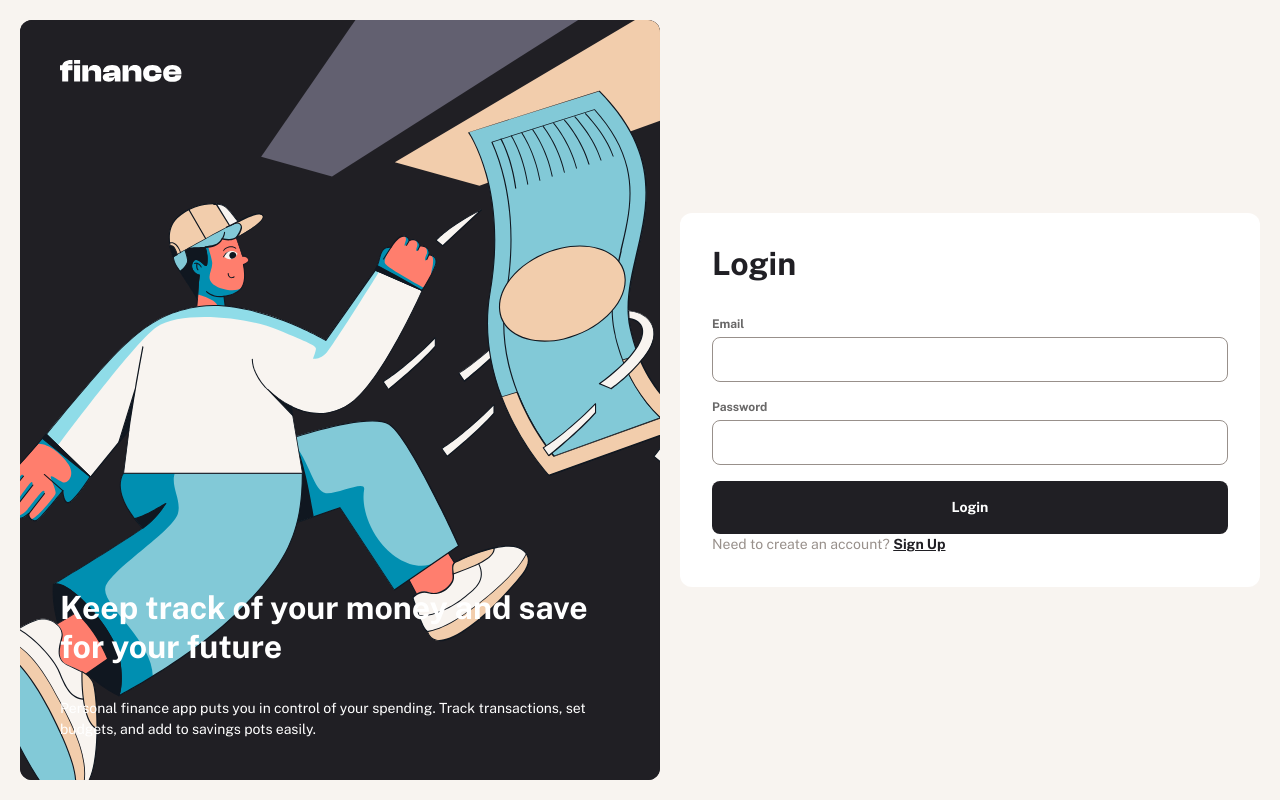
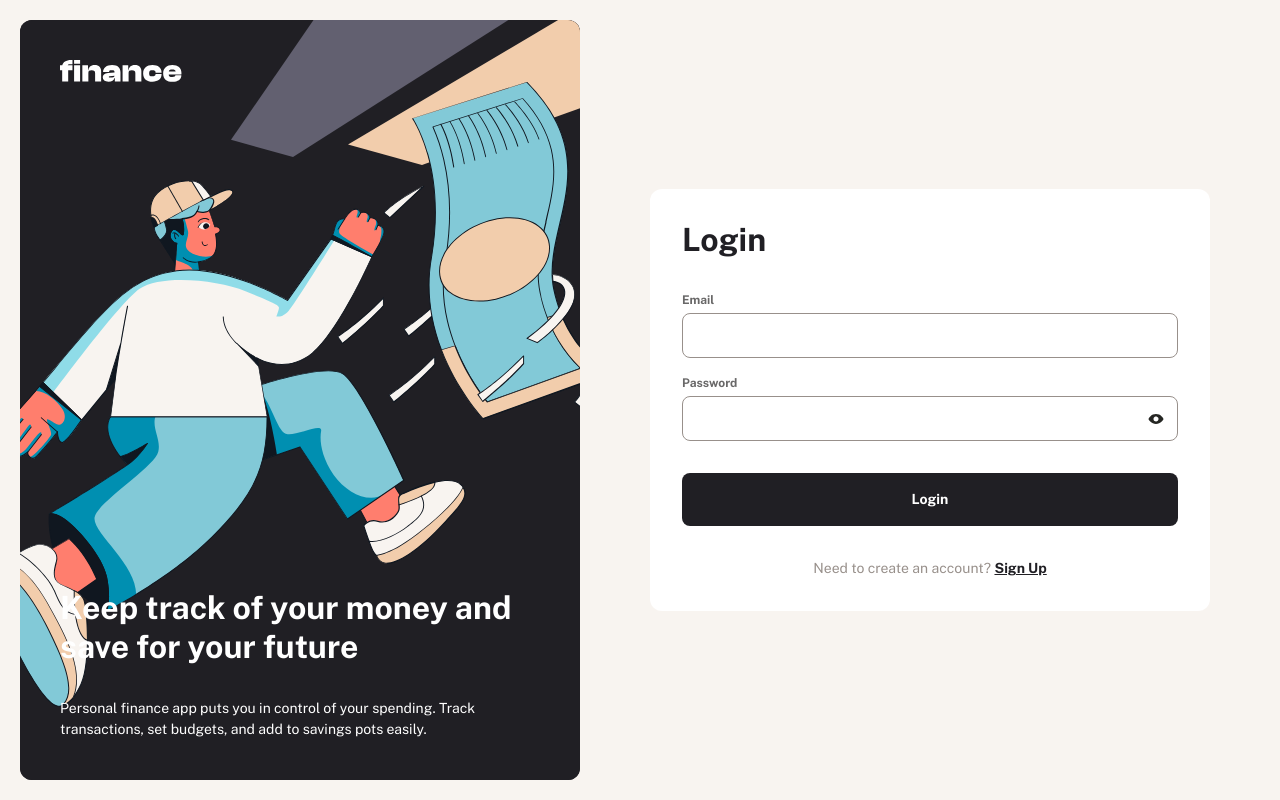
Before and after one commit to K-ost/personal-finance, a React (Vite) app: page /login in a window 1280 px wide. Built offline with nearby package versions, Linux system fonts and the light colour scheme.

Commit message:
finishing styling login pages

```diff
--- a/src/components/LoginLayout.tsx
+++ b/src/components/LoginLayout.tsx
@@ -12,6 +12,10 @@ const Layout = styled(Box)<BoxProps>(({ theme }) => ({
   display: "flex",
   height: "100vh",
   padding: theme.spacing(5),
+  [theme.breakpoints.down("md")]: {
+    flexDirection: "column",
+    padding: 0,
+  },
 }));
 
 const LeftCol = styled(Box)<BoxProps>(({ theme }) => ({
@@ -32,25 +36,49 @@ const LeftCol = styled(Box)<BoxProps>(({ theme }) => ({
     left: 0,
     top: 0,
   },
+  [theme.breakpoints.down("lg")]: {
+    width: 440,
+  },
+  [theme.breakpoints.down("md")]: {
+    borderRadius: "0 0 12px 12px",
+    margin: 0,
+    padding: 24,
+    width: "auto",
+    textAlign: "center",
+    "& img.bg": {
+      display: "none",
+    },
+  },
 }));
 
-const RightCol = styled(Box)<BoxProps>(() => ({
+const LeftColText = styled(Box)<BoxProps>(({ theme }) => ({
+  position: "relative",
+  [theme.breakpoints.down("md")]: {
+    display: "none",
+  },
+}));
+
+const RightCol = styled(Box)<BoxProps>(({ theme }) => ({
   alignItems: "center",
   display: "flex",
   justifyContent: "center",
   flexGrow: 1,
+  [theme.breakpoints.down("md")]: {
+    padding: theme.spacing(4),
+  },
 }));
 
 const LoginLayout = (props: LoginLayoutProps): JSX.Element => {
   const { children } = props;
+
   return (
     <Layout>
       <LeftCol>
         <img src={bg} alt="" className="bg" />
         <Box sx={{ position: "relative", flexGrow: 1 }}>
-          <img src={logo} alt="" className="logo" />
+          <img src={logo} alt="" />
         </Box>
-        <Box sx={{ position: "relative" }}>
+        <LeftColText>
           <Typography variant="h1">
             Keep track of your money and save for your future
           </Typography>
@@ -58,7 +86,7 @@ const LoginLayout = (props: LoginLayoutProps): JSX.Element => {
             Personal finance app puts you in control of your spending. Track
             transactions, set budgets, and add to savings pots easily.
           </Typography>
-        </Box>
+        </LeftColText>
       </LeftCol>
       <RightCol>{children}</RightCol>
     </Layout>
--- a/src/components/Styles.tsx
+++ b/src/components/Styles.tsx
@@ -6,6 +6,9 @@ const Styles = (): JSX.Element => {
   return (
     <GlobalStyles
       styles={{
+        "*": {
+          boxSizing: "border-box",
+        },
         body: {
           color: theme.palette.custom.grey900,
           fontFamily: theme.typography.fontFamily,
--- a/src/pages/LoginPage.tsx
+++ b/src/pages/LoginPage.tsx
@@ -1,9 +1,10 @@
-import { Typography } from "@mui/material";
+import { Box, Typography } from "@mui/material";
 import LoginLayout from "../components/LoginLayout";
 import FormBody from "../ui/FormBody";
 import CustomInput from "../ui/CustomInput";
 import Btn from "../ui/Btn";
 import { Link } from "react-router-dom";
+import PassInput from "../ui/PassInput";
 
 const LoginPage = (): JSX.Element => {
   return (
@@ -11,11 +12,13 @@ const LoginPage = (): JSX.Element => {
       <FormBody>
         <Typography variant="h1">Login</Typography>
         <CustomInput label="Email" type="email" />
-        <CustomInput label="Password" type="password" />
-        <Btn color="primary" fullWidth>
-          Login
-        </Btn>
-        <Typography variant="body1" color="textSecondary">
+        <PassInput label="Password" sx={{ mb: "32px" }} />
+        <Box sx={{ mb: "32px" }}>
+          <Btn color="primary" fullWidth>
+            Login
+          </Btn>
+        </Box>
+        <Typography variant="body1" color="textSecondary" textAlign="center">
           Need to create an account?{" "}
           <Link to="/signup">
             <b>Sign Up</b>
--- a/src/pages/SignUp.tsx
+++ b/src/pages/SignUp.tsx
@@ -1,44 +1,29 @@
-import { Typography } from "@mui/material";
+import { Box, Typography } from "@mui/material";
 import FormBody from "../ui/FormBody";
 import CustomInput from "../ui/CustomInput";
 import Btn from "../ui/Btn";
-import useMutateData from "../hooks/useMutateData";
-import { User } from "../types";
 import { Link } from "react-router-dom";
 import LoginLayout from "../components/LoginLayout";
+import PassInput from "../ui/PassInput";
 
 const SignUp = (): JSX.Element => {
-  const { mutate } = useMutateData<User>({
-    key: ["users"],
-    method: "POST",
-    uri: "/register",
-  });
-
-  // const registerUser = () => {
-  //   mutate({
-  //     email,
-  //     name,
-  //     password,
-  //     role: "user",
-  //     avatar: "",
-  //   });
-  // };
-
   return (
     <LoginLayout>
       <FormBody>
         <Typography variant="h1">Sign Up</Typography>
         <CustomInput label="Name" />
         <CustomInput label="Email" type="email" />
-        <CustomInput
+        <PassInput
           label="Create Password"
-          type="password"
           helperText="Passwords must be at least 8 characters"
+          sx={{ mb: "32px" }}
         />
-        <Btn color="primary" fullWidth>
-          Create Account
-        </Btn>
-        <Typography variant="body1" color="textSecondary">
+        <Box sx={{ mb: "32px" }}>
+          <Btn color="primary" fullWidth>
+            Create Account
+          </Btn>
+        </Box>
+        <Typography variant="body1" color="textSecondary" textAlign="center">
           Already have an account?{" "}
           <Link to="/login">
             <b>Login</b>
--- a/src/ui/CustomInput.tsx
+++ b/src/ui/CustomInput.tsx
@@ -18,12 +18,13 @@ const Input = styled(TextField)<TextFieldProps>(({ theme }) => ({
     },
   },
   "& .MuiInputBase-root": {
-    display: "block",
+    display: "flex",
   },
   "& .MuiOutlinedInput-input": {
     boxSizing: "border-box",
     color: theme.palette.custom.grey900,
     fontSize: theme.typography.body1.fontSize,
+    fontFamily: theme.typography.fontFamily,
     lineHeight: theme.typography.body1.lineHeight,
     height: 45,
     padding: "8px 20px",
@@ -56,6 +57,9 @@ const Input = styled(TextField)<TextFieldProps>(({ theme }) => ({
     lineHeight: theme.typography.body2.lineHeight,
     textAlign: "right",
   },
+  "& .MuiInputAdornment-root": {
+    marginRight: theme.spacing(1),
+  },
 }));
 
 const CustomInput = (props: TextFieldProps): JSX.Element => {
--- a/src/ui/FormBody.tsx
+++ b/src/ui/FormBody.tsx
@@ -10,6 +10,9 @@ const Div = styled(Box)<BoxProps>(({ theme }) => ({
   maxWidth: 560,
   padding: theme.spacing(8),
   width: "100%",
+  [theme.breakpoints.down("md")]: {
+    padding: `${theme.spacing(6)} ${theme.spacing(5)}`,
+  },
 }));
 
 const FormBody = (props: FormBodyrops) => {
--- /dev/null
+++ b/src/ui/PassInput.tsx
@@ -0,0 +1,32 @@
+import { useState } from "react";
+import { IconButton, InputAdornment, TextFieldProps } from "@mui/material";
+import CustomInput from "./CustomInput";
+import VisibilityOff from "../assets/icon-hide-password.svg";
+import Visibility from "../assets/icon-show-password.svg";
+
+const PassInput = (props: TextFieldProps): JSX.Element => {
+  const [showPass, setShowPass] = useState<boolean>(false);
+  return (
+    <CustomInput
+      type={showPass ? "text" : "password"}
+      slotProps={{
+        input: {
+          endAdornment: (
+            <InputAdornment position="end">
+              <IconButton
+                aria-label="toggle password visibility"
+                onClick={() => setShowPass(!showPass)}
+                edge="end"
+              >
+                <img src={showPass ? VisibilityOff : Visibility} alt="" />
+              </IconButton>
+            </InputAdornment>
+          ),
+        },
+      }}
+      {...props}
+    />
+  );
+};
+
+export default PassInput;
```
Also changed, not shown: 2 other files (tests, documents, lock files or other folders).
